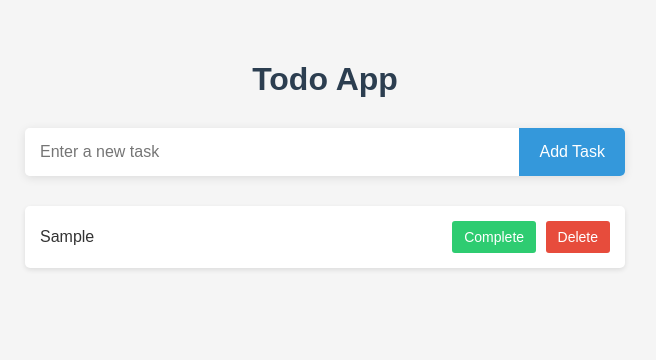
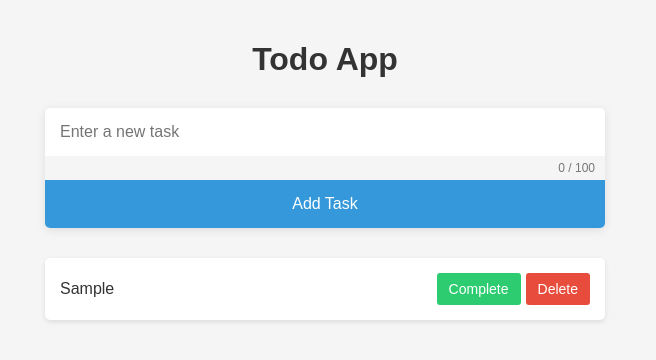
Before and after one commit to nazimbo/simple-todo-app, a plain HTML site: page index.html in a window 1280 px wide. Both pictures are taken after typing "Sample" into the empty fields and a click on the button "Add Task". Shown: the whole page, without its empty margins (315-971 px from the left). Drawn offline with Linux system fonts and the light colour scheme.

Commit message:
chore: Update styling for Todo App form and task cards

```diff
--- a/index.html
+++ b/index.html
@@ -5,44 +5,62 @@
     <meta name="viewport" content="width=device-width, initial-scale=1.0" />
     <title>Todo App</title>
     <style>
+      :root {
+        --primary-color: #3498db;
+        --primary-dark: #2980b9;
+        --success-color: #2ecc71;
+        --success-dark: #27ae60;
+        --danger-color: #e74c3c;
+        --danger-dark: #c0392b;
+        --bg-color: #f5f5f5;
+        --text-color: #333;
+        --card-bg: #ffffff;
+      }
       body {
         font-family: "Arial", sans-serif;
-        background-color: #f5f5f5;
-        color: #333;
+        background-color: var(--bg-color);
+        color: var(--text-color);
         max-width: 600px;
         margin: 0 auto;
-        padding: 40px 20px;
+        padding: 20px;
+        box-sizing: border-box;
       }
       h1 {
         text-align: center;
-        color: #2c3e50;
+        color: var(--text-color);
         margin-bottom: 30px;
       }
       #todo-form {
         display: flex;
+        flex-direction: column;
         margin-bottom: 30px;
         box-shadow: 0 2px 10px rgba(0, 0, 0, 0.1);
         border-radius: 5px;
         overflow: hidden;
       }
       #todo-input {
-        flex-grow: 1;
         padding: 15px;
         font-size: 16px;
         border: none;
         outline: none;
       }
+      #char-count {
+        align-self: flex-end;
+        padding: 5px 10px;
+        font-size: 12px;
+        color: #777;
+      }
       button {
         padding: 15px 20px;
         font-size: 16px;
-        background-color: #3498db;
+        background-color: var(--primary-color);
         color: white;
         border: none;
         cursor: pointer;
         transition: background-color 0.3s ease;
       }
       button:hover {
-        background-color: #2980b9;
+        background-color: var(--primary-dark);
       }
       ul {
         list-style-type: none;
@@ -53,11 +71,12 @@
         align-items: center;
         justify-content: space-between;
         padding: 15px;
-        background-color: white;
+        background-color: var(--card-bg);
         margin-bottom: 10px;
         border-radius: 5px;
         box-shadow: 0 2px 5px rgba(0, 0, 0, 0.1);
         transition: all 0.3s ease;
+        word-break: break-word;
       }
       li:hover {
         transform: translateY(-2px);
@@ -67,23 +86,26 @@
         text-decoration: line-through;
         opacity: 0.6;
       }
+      .todo-buttons {
+        display: flex;
+        gap: 5px;
+      }
       .todo-buttons button {
         padding: 8px 12px;
-        margin-left: 5px;
         font-size: 14px;
         border-radius: 3px;
       }
       .todo-buttons button:first-child {
-        background-color: #2ecc71;
+        background-color: var(--success-color);
       }
       .todo-buttons button:first-child:hover {
-        background-color: #27ae60;
+        background-color: var(--success-dark);
       }
       .todo-buttons button:last-child {
-        background-color: #e74c3c;
+        background-color: var(--danger-color);
       }
       .todo-buttons button:last-child:hover {
-        background-color: #c0392b;
+        background-color: var(--danger-dark);
       }
       @keyframes fadeIn {
         from {
@@ -98,12 +120,29 @@
       .fade-in {
         animation: fadeIn 0.3s ease;
       }
+      @media (max-width: 480px) {
+        body {
+          padding: 10px;
+        }
+        li {
+          flex-direction: column;
+          align-items: flex-start;
+        }
+        .todo-buttons {
+          margin-top: 10px;
+          width: 100%;
+        }
+        .todo-buttons button {
+          flex: 1;
+        }
+      }
     </style>
   </head>
   <body>
     <h1>Todo App</h1>
     <form id="todo-form">
-      <input type="text" id="todo-input" placeholder="Enter a new task" required />
+      <input type="text" id="todo-input" placeholder="Enter a new task" maxlength="100" required />
+      <div id="char-count">0 / 100</div>
       <button type="submit">Add Task</button>
     </form>
     <ul id="todo-list"></ul>
@@ -111,9 +150,19 @@
     <script>
       const form = document.getElementById("todo-form");
       const input = document.getElementById("todo-input");
+      const charCount = document.getElementById("char-count");
       const todoList = document.getElementById("todo-list");
+      const MAX_CHARS = 100;
 
       let todos = JSON.parse(localStorage.getItem("todos")) || [];
+
+      function updateCharCount() {
+        const remainingChars = MAX_CHARS - input.value.length;
+        charCount.textContent = `${input.value.length} / ${MAX_CHARS}`;
+        charCount.style.color = remainingChars < 20 ? "#e74c3c" : "#777";
+      }
+
+      input.addEventListener("input", updateCharCount);
 
       function saveTodos() {
         localStorage.setItem("todos", JSON.stringify(todos));
@@ -143,10 +192,11 @@
 
       function addTodo() {
         if (input.value.trim() === "") return;
-        todos.push({ text: input.value, completed: false });
+        todos.push({ text: input.value.trim(), completed: false });
         saveTodos();
         renderTodos();
         input.value = "";
+        updateCharCount();
       }
 
       function toggleComplete(index) {
@@ -163,6 +213,7 @@
 
       // Initial render
       renderTodos();
+      updateCharCount();
     </script>
   </body>
 </html>
```
